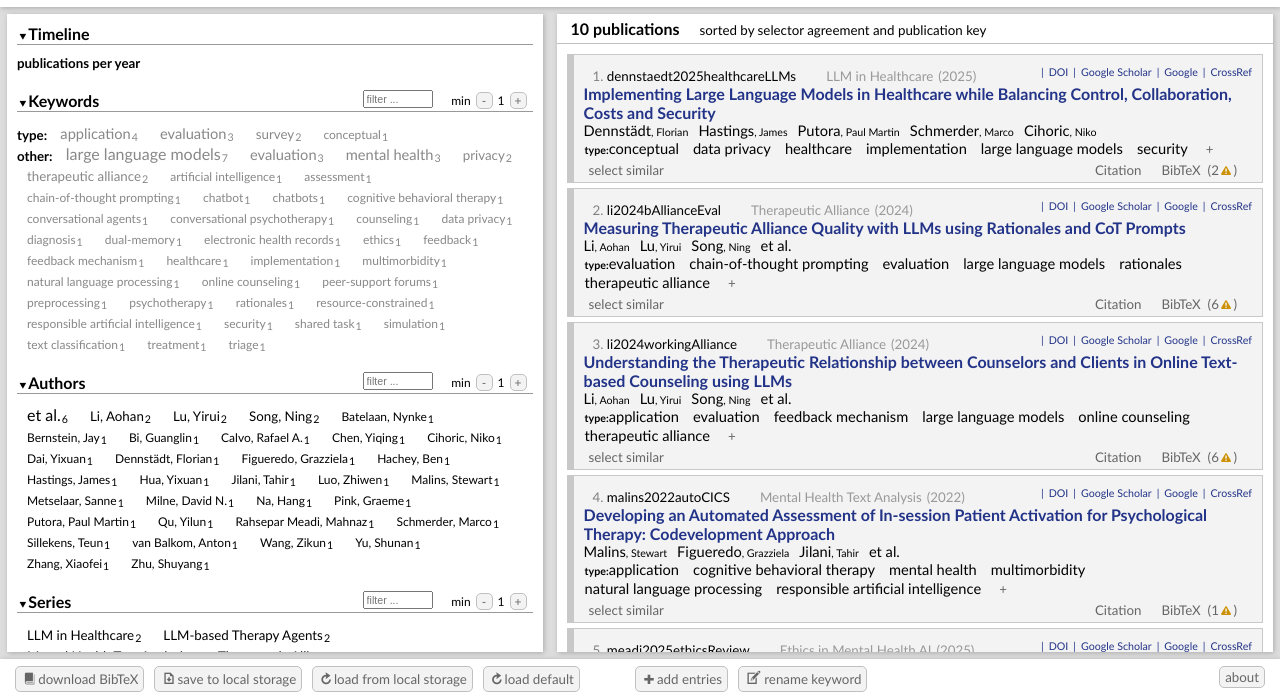
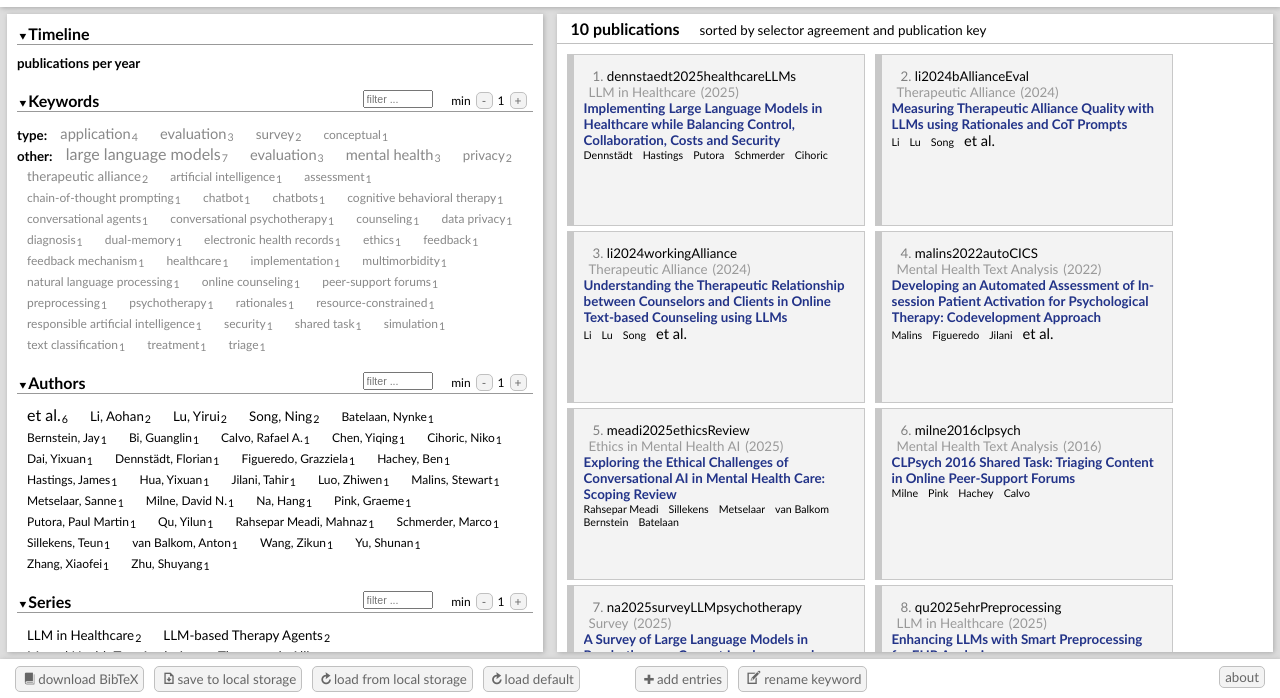
Before and after one commit to Simon101511/COMP4037-cw3SurVis.github.io, a plain HTML site: page index.html in a window 1280 px wide. Shown: the part 102-800 px from the top of the page. Drawn offline with nearby package versions, Linux system fonts and the light colour scheme.

Commit message:
Update index.html

```diff
--- a/index.html
+++ b/index.html
@@ -8,6 +8,15 @@
     <script type="text/javascript" src="src/js/lib/codemirror.js"></script>
     <script type="text/javascript" src="https://ajax.googleapis.com/ajax/libs/jquery/3.5.1/jquery.min.js"></script>
     <link rel="stylesheet" href="https://ajax.googleapis.com/ajax/libs/jqueryui/1.12.1/themes/base/jquery-ui.css">
+    <!-- ✅ SurVis 页面核心样式表（根据你已有文件名） -->
+    <link rel="stylesheet" href="src/styles/style.css" />
+    <link rel="stylesheet" href="src/styles/timeline.css" />
+    <link rel="stylesheet" href="src/styles/selector.css" />
+    <link rel="stylesheet" href="src/styles/entries.css" />
+    <link rel="stylesheet" href="src/styles/sparkline.css" />
+    <link rel="stylesheet" href="src/styles/custom_entries_simplified.css" />
+    <link rel="stylesheet" href="src/styles/about.css" />
+
     <script src="https://ajax.googleapis.com/ajax/libs/jqueryui/1.12.1/jquery-ui.min.js"></script>
     <script type="text/javascript" src="src/js/lib/jquery.tooltipster.js"></script>
     <script type="text/javascript" src="src/js/lib/figue.js"></script>
```
